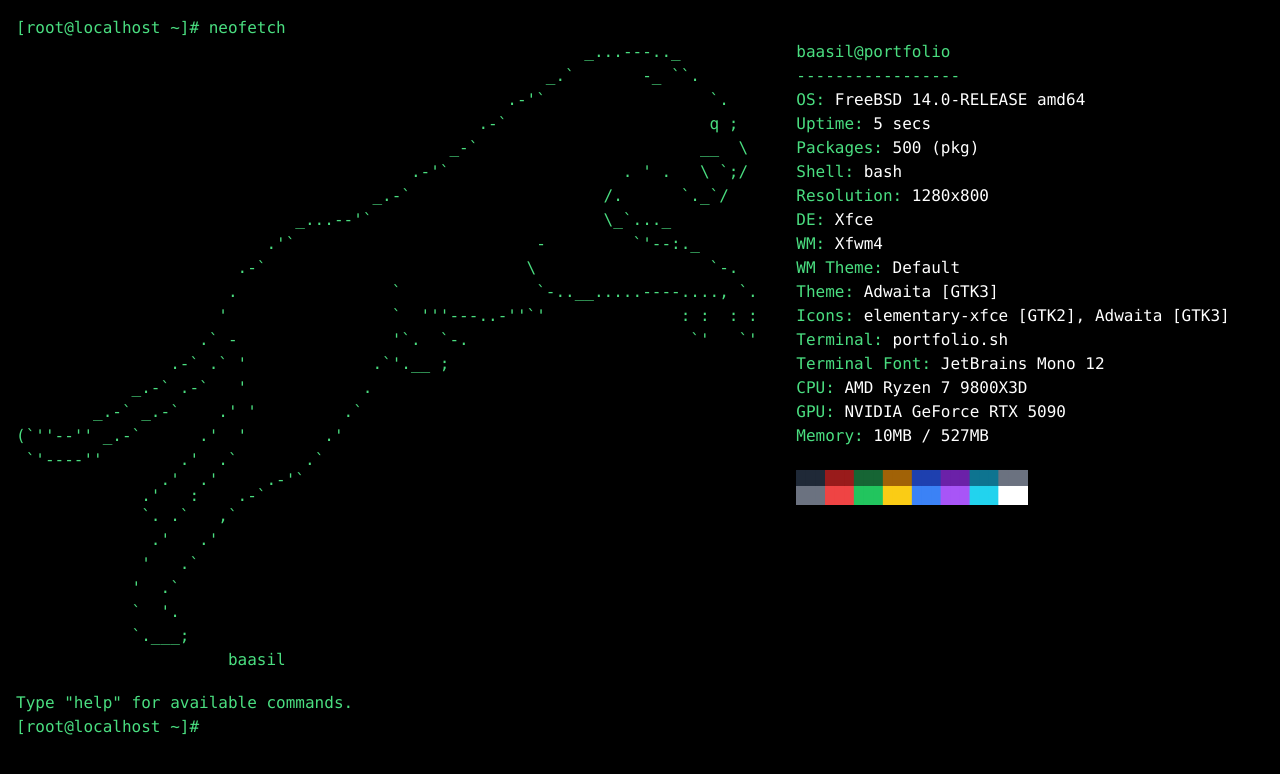
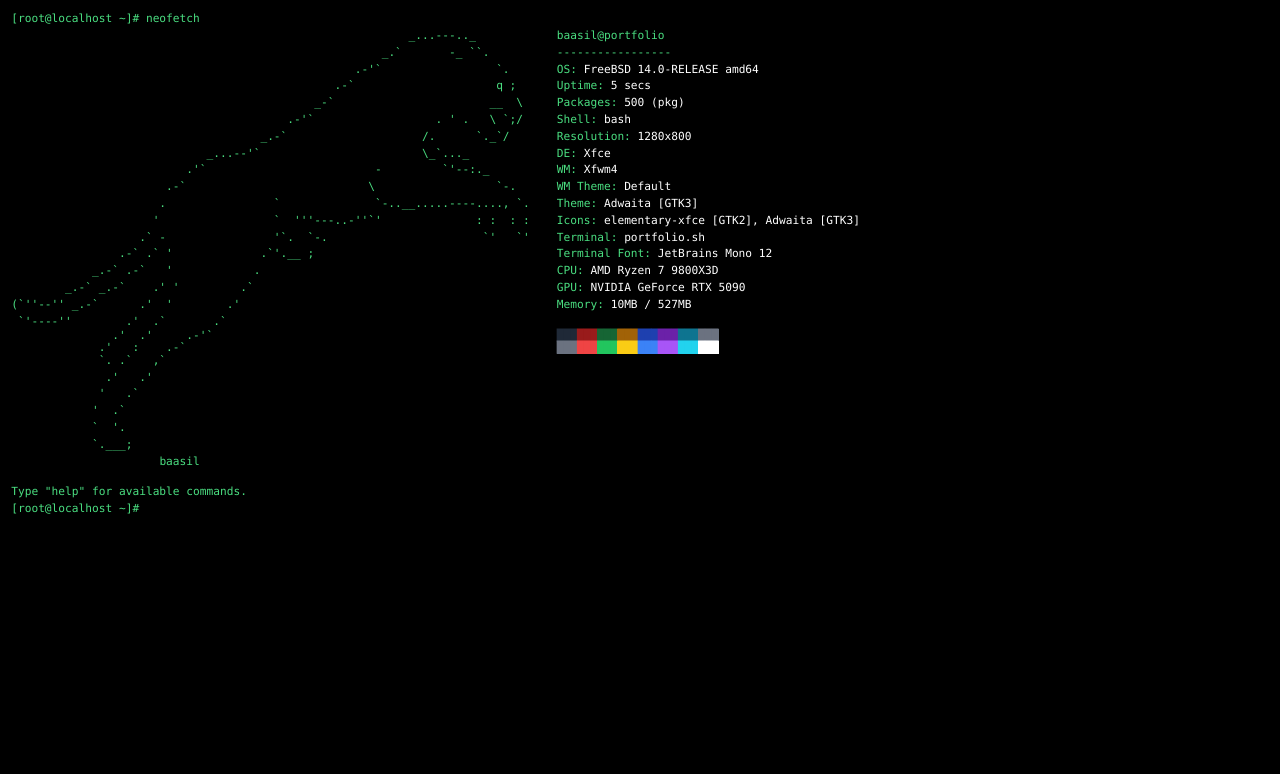
Before and after one commit to baasilali/portfolio, a Next.js app: page / in a window 1280 px wide. Shown: the top 774 px of the page. Built offline with nearby package versions, Linux system fonts and the light colour scheme.

Commit message:
fix: styling

```diff
--- a/app/globals.css
+++ b/app/globals.css
@@ -8,6 +8,12 @@
 
 html {
   background-color: #000000;
+}
+
+@media (min-width: 1024px) {
+  html {
+    zoom: 0.7;
+  }
 }
 
 body {
```
